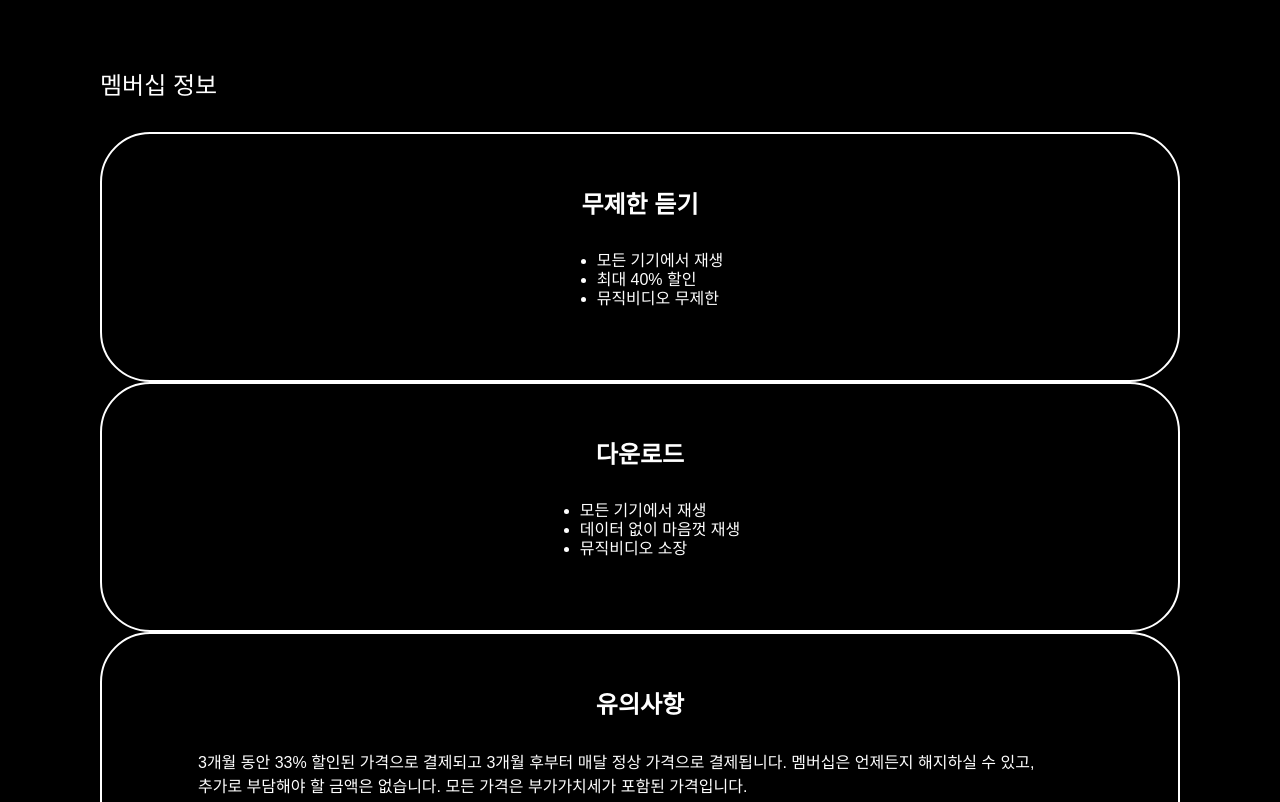
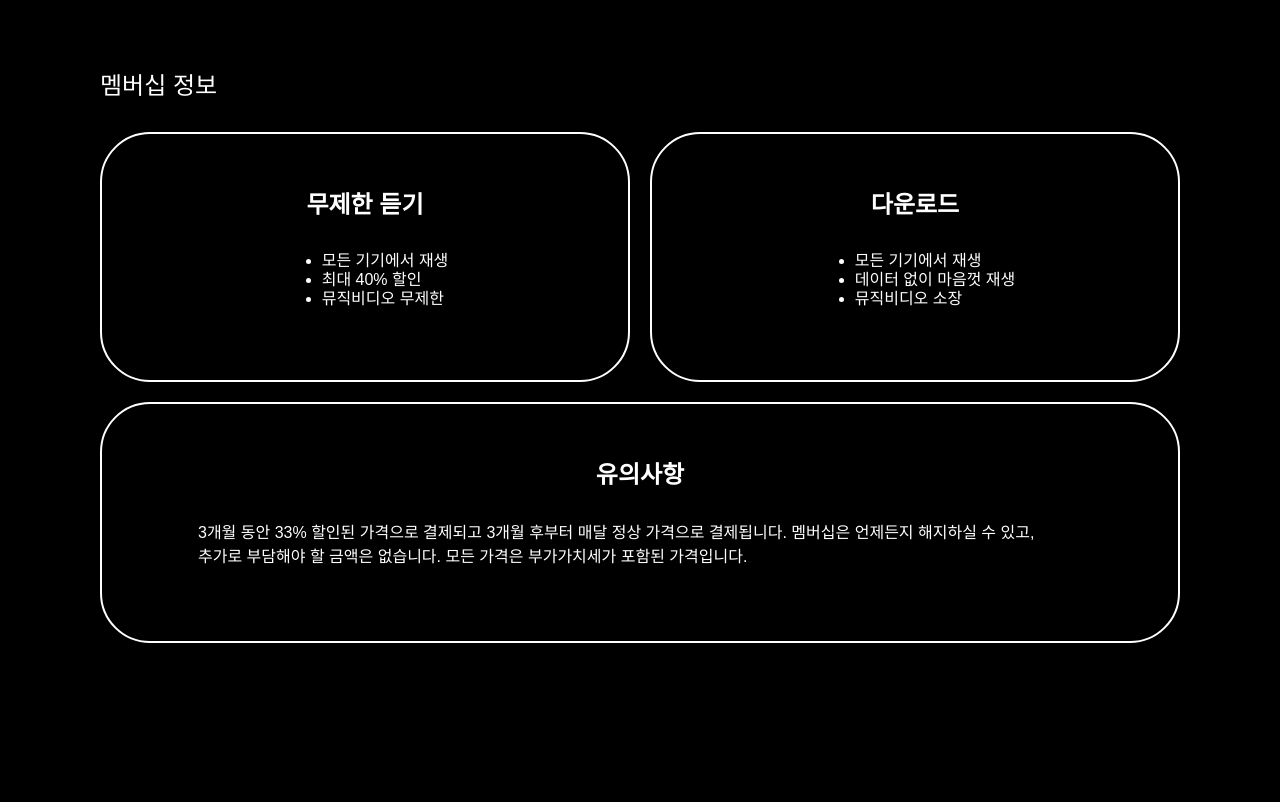
Before and after one commit to jjaneyxx/lading-page, a plain HTML site: page index.html in a window 1280 px wide. Shown: the part 2820-3622 px from the top of the page. Drawn offline with Linux system fonts and the light colour scheme; a web font is replaced by a local one.

Commit message:
design: benefits section

```diff
--- a/style.css
+++ b/style.css
@@ -140,6 +140,12 @@ header {
   margin: 32px 0;
 }
 
+.benefits {
+  display: grid;
+  grid-template-columns: 1fr 1fr;
+  gap: 20px;
+}
+
 .plans {
   margin-bottom: 120px;
   display: grid;
@@ -161,6 +167,10 @@ header {
 .card.event {
   border-color: #7f5fff;
   position: relative;
+}
+
+.card.wide {
+  grid-column: span 2;
 }
 
 /*position 으로 오른쪽 상단으로 옮기기*/
```
